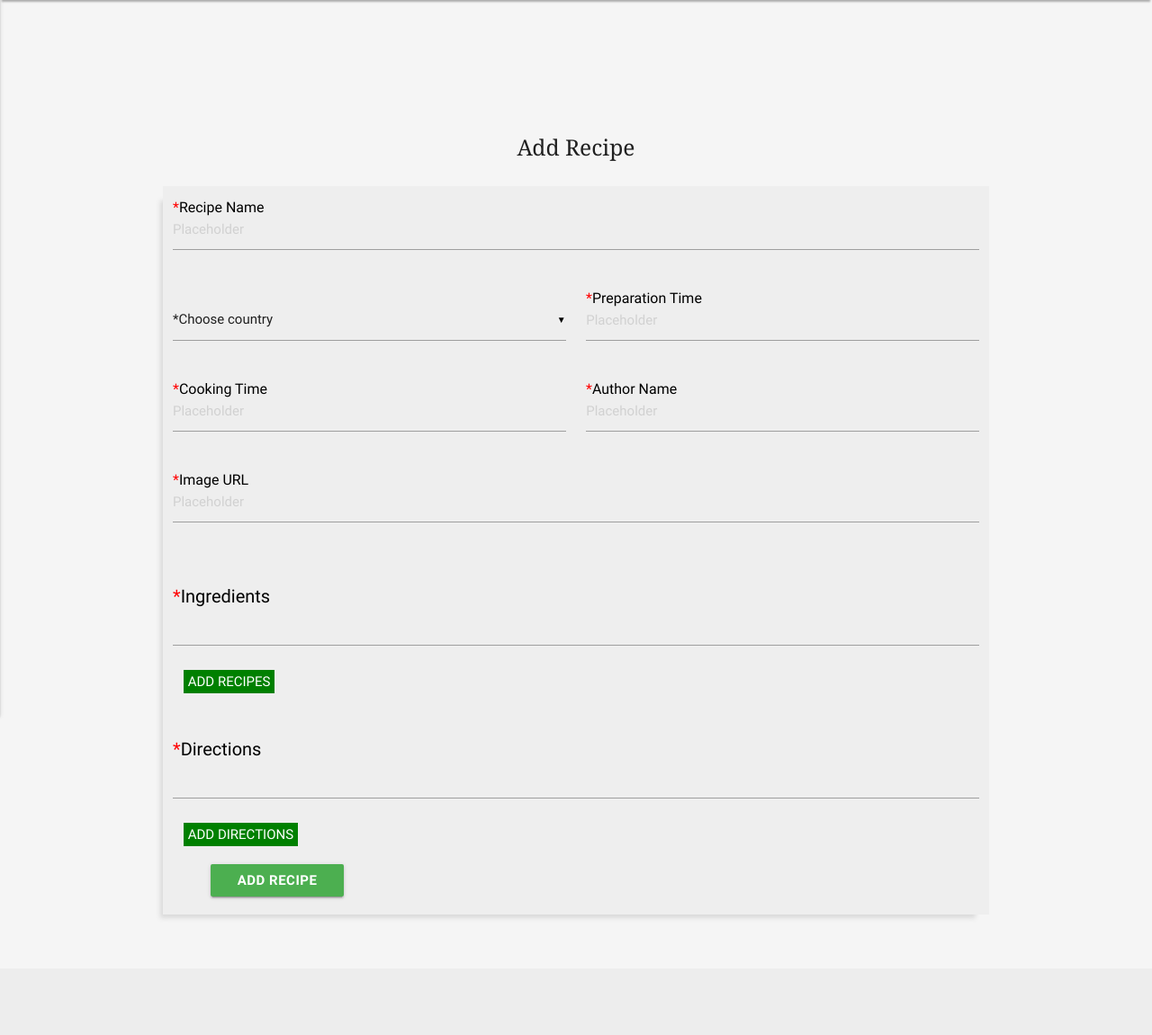
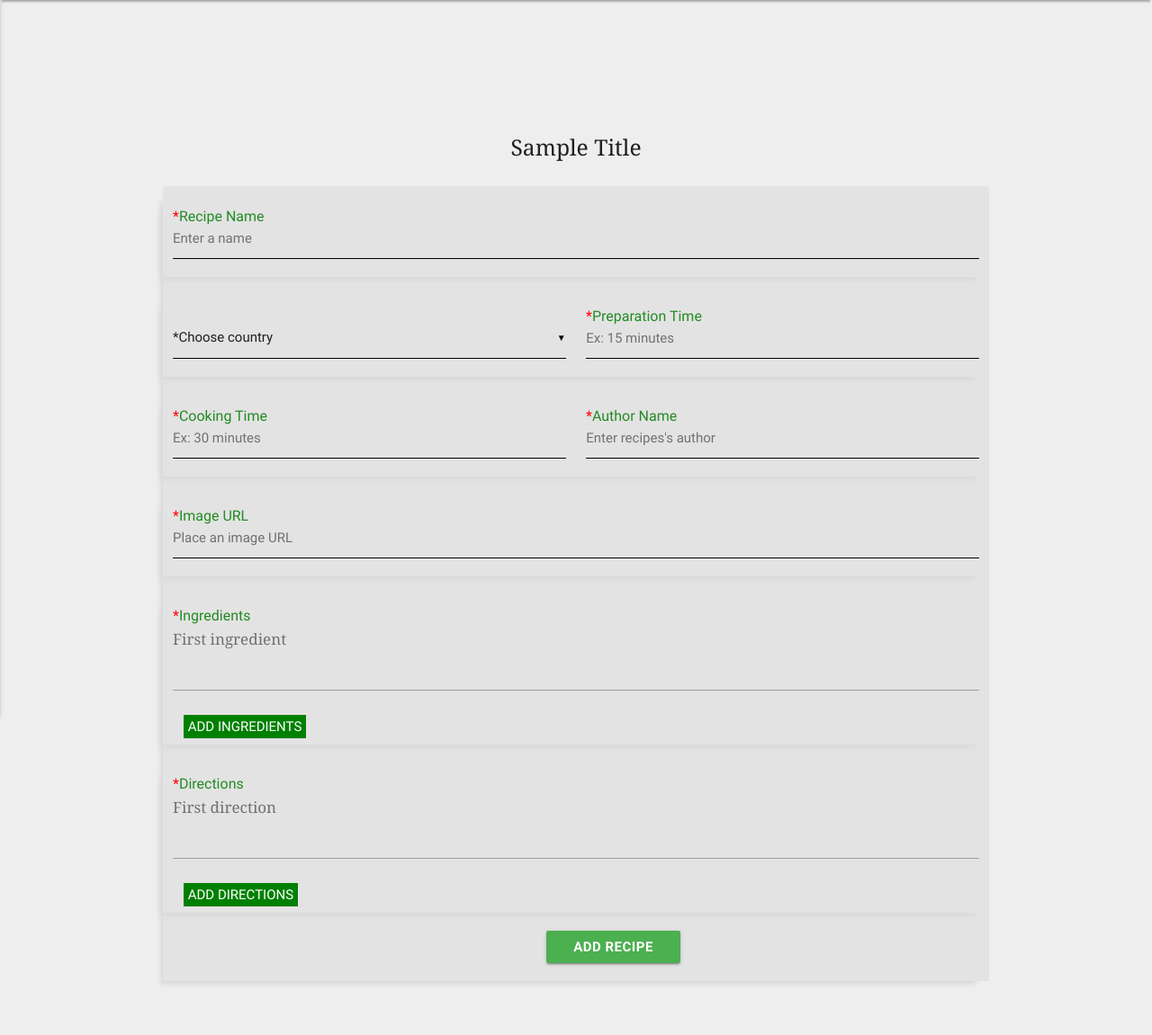
Before and after one commit to marcel-balint/easy-recipes, a Flask app: template templates/add_recipe.html in a window 1280 px wide. Shown: the part 64-1215 px from the top of the page at 90% size. Before the commit the page ends 1083 px from the top, so only its background shows below. Run offline with Flask 2, Linux system fonts and the light colour scheme; the template is opened without the code that fills it: most values are stand-ins (such as "Sample title", 1, 10 or a date in 2020); some libraries are stand-ins or nearby versions.

Commit message:
Changed the colors and fixed the 'add_recipe' form layout

```diff
--- a/app.py
+++ b/app.py
@@ -19,7 +19,8 @@ mongo = PyMongo(app)
 def home():
     _countries = mongo.db.countries.find()
     countries_list = [countries for countries in _countries]
-    return render_template('home.html', countries=countries_list)
+    recipes_nr = mongo.db.recipes.count()
+    return render_template('home.html', countries=countries_list, recipes_nr=recipes_nr)
 
 
 
@@ -40,7 +41,7 @@ def dispaly_recipe(recipe):
 def add_recipe():
     _countries = mongo.db.countries.find()
     country_list = [country for country in _countries]
-    return render_template('add_recipe.html', countries= country_list)
+    return render_template('add_recipe.html', countries= country_list, title="Add recipe")
 
 
 @app.route('/insert_recipe', methods=["POST"])
@@ -66,7 +67,7 @@ def edit_recipe(recipe):
     the_recipe = mongo.db.recipes.find_one({"_id": ObjectId(recipe)})
     _countries = mongo.db.countries.find()
     countries_list = [countries for countries in _countries]
-    return render_template("edit_recipe.html", recipe=the_recipe, countries=countries_list)
+    return render_template("edit_recipe.html", recipe=the_recipe, countries=countries_list, title="Edit recipe")
 
 
 
--- a/static/css/style.css
+++ b/static/css/style.css
@@ -1,5 +1,5 @@
 body {
-    background-color: #f5f5f5;
+    background-color: #eee;
 }
 
 /* ------- --------- navbar -----------------------*/
@@ -85,7 +85,6 @@ nav .button-collapse i {
 
 .author {
     background-color: #33CCCC;
-
 }
 
 .container {
@@ -93,7 +92,7 @@ nav .button-collapse i {
 }
 
 .card {
-    background-color: #eee;
+    background-color: #dadada;
     cursor: pointer;
     border-radius: 0px;
     box-shadow: none;
@@ -103,7 +102,6 @@ nav .button-collapse i {
 .card:hover {
     transform: scale(1.03);
     box-shadow: 0px 5px 10px #a7a7a7;
-    background-color: #dadada;
 }
 
 .card-image {
@@ -165,6 +163,13 @@ h1 {
     left: 30px;
 }
 
+.total {
+    position: relative;
+    top: -99px;
+    margin: 0 auto;
+    width: 110px;
+}
+
 /*--------------recipe page------------------------*/
 
 .box-recipe {
@@ -203,7 +208,7 @@ ul:not(.browser-default) {
     box-shadow: -9px 10px 5px -6px rgba(218, 218, 218, 1);
     margin-left: 30px;
     margin-right: 30px;
-    background-color: #eee
+    background-color: #e3e3e3;
 }
 
 .ol-list {
@@ -273,15 +278,24 @@ h5 {
 }
 
 /* ---------------add_recipe--------------*/
+input[type=text]:not(.browser-default) {
+    border-bottom: 1px solid #000;
+}
+
+::placeholder {
+  color: #000;
+  opacity: 0.5;
+}
 
 .input-field label {
     font-size: 20px;
-    color: #000;
+    color: #228b22;
 }
 
-.add-recipe-row {
+.add-recipe-row,
+.edit-recipe-row {
     box-shadow: -9px 10px 5px -6px rgba(218, 218, 218, 1);
-    background-color: #eee;
+    background-color: #e3e3e3;
 }
 
 .waves-effect {
@@ -292,6 +306,7 @@ h5 {
     padding-top: 10px;
 }
 
+.edit-recipe-heading,
 .add-recipe-heading {
     text-align: center;
     margin-bottom: 30px;
@@ -314,6 +329,7 @@ h5 {
     background-color: #fff;
     border: 1px solid #000;
 }
+
 button {
     margin-left: 23px;
     border: 0;
@@ -343,12 +359,32 @@ textarea.materialize-textarea {
     color: red;
 }
 
+#add,
+#add-directions{
+    margin-bottom: 7px;
+}
+
+@media (min-width:1100px) {
+    .total {
+        width: 130px;
+    }
+}
+
 @media (max-width:1200px) and (min-width:993px) {
     .container .row {
         margin-left: -85px;
         margin-right: -85px;
+        /* -85px     */
     }
     .container .add-recipe-row {
+        margin-left: auto;
+        margin-right: auto;
+    }
+    .add-recipe .add-recipe-row {
+        margin-left: auto;
+        margin-right: auto;
+    }
+    .edit-recipe .edit-recipe-row {
         margin-left: auto;
         margin-right: auto;
     }
--- a/templates/add_recipe.html
+++ b/templates/add_recipe.html
@@ -1,15 +1,15 @@
 {% extends 'base.html' %} {% block content %}
-<div class="container">
-    <h5 class="add-recipe-heading">Add recipe</h5>
+<div class="container add-recipe">
+    <h5 class="add-recipe-heading">{{ title }}</h5>
     <div class="row add-recipe-row">
         <form class="col s12" action="{{ url_for('insert_recipe') }}" method="POST">
-            <div class="row">
+            <div class="row  add-recipe-row">
                 <div class="input-field col s12 m12 l12">
-                    <input placeholder="Placeholder" id="recipe_name" type="text" name="recipe_name" class="validate" required>
-                    <label for="first_name"><span class="required">*</span>Recipe Name</label>
+                    <input placeholder="Enter a name" id="recipe_name" type="text" name="recipe_name" class="validate" required>
+                    <label for="recipe_name"><span class="required">*</span>Recipe Name</label>
                 </div>
             </div>
-            <div class="row">
+            <div class="row add-recipe-row">
                 <div class="input-field col s12 m6 l6">
                     <select id="category" name="country">
                      <option value="" disabled selected><span class="required">*</span>Choose country</option>
@@ -19,43 +19,45 @@
                     </select>
                 </div>
                 <div class="input-field col s12 m6 l6">
-                    <input placeholder="Placeholder" id="prep_time" type="text" name="prep_time" class="validate" required>
-                    <label for="first_name"><span class="required">*</span>Preparation Time</label>
+                    <input placeholder="Ex: 15 minutes" id="prep_time" type="text" name="prep_time" class="validate" required>
+                    <label for="prep_time"><span class="required">*</span>Preparation Time</label>
                 </div>
             </div>
-            <div class="row">
+            <div class="row add-recipe-row">
                 <div class="input-field col s12 m6 l6">
-                    <input placeholder="Placeholder" id="cook_time" type="text" name="cook_time" class="validate" required>
-                    <label for="first_name"><span class="required">*</span>Cooking Time</label>
+                    <input placeholder="Ex: 30 minutes" id="cook_time" type="text" name="cook_time" class="validate" required>
+                    <label for="cook_time"><span class="required">*</span>Cooking Time</label>
                 </div>
                 <div class="input-field col s12 m6 l6">
-                    <input placeholder="Placeholder" id="author" type="text" name="author" class="validate" required>
-                    <label for="first_name"><span class="required">*</span>Author Name</label>
+                    <input placeholder="Enter recipes's author" id="author" type="text" name="author" class="validate" required>
+                    <label for="author"><span class="required">*</span>Author Name</label>
                 </div>
             </div>
-            <div class="row">
+            <div class="row add-recipe-row">
                 <div class="input-field col s12 m12 l12">
-                    <input placeholder="Placeholder" id="image" type="text" name="image" class="validate" required>
-                    <label for="first_name"><span class="required">*</span>Image URL</label>
+                    <input placeholder="Place an image URL" id="image" type="text" name="image" class="validate" required>
+                    <label for="image"><span class="required">*</span>Image URL</label>
                 </div>
             </div>
-            <div class="row">
+            <div class="row add-recipe-row">
                 <div class="input-field col s12 m12 l12" id="ingredients">
-                    <textarea id="icon_prefix2" class="materialize-textarea" id="ingredients" name="ingredients" required></textarea>
-                    <label for="first_name"><span class="required">*</span>Ingredients</label>
+                    <textarea id="icon_prefix2" class="materialize-textarea" id="ingredients" placeholder="First ingredient" name="ingredients" required></textarea>
+                    <label for="ingredients"><span class="required">*</span>Ingredients</label>
                 </div>
-                <button id="add">Add Recipes</button>
+                <button id="add">Add Ingredients</button>
             </div>
-            <div class="row">
+            <div class="row add-recipe-row">
                 <div class="input-field col s12 m12 l12" id="directions">
-                    <textarea id="icon_prefix2" class="materialize-textarea" id="directions" name="directions" required></textarea>
-                    <label for="first_name"><span class="required">*</span>Directions</label>
+                    <textarea id="icon_prefix2" class="materialize-textarea" id="directions" placeholder="First direction" name="directions" required></textarea>
+                    <label for="directions"><span class="required">*</span>Directions</label>
                 </div>
                 <button id="add-directions">Add Directions</button>
             </div>
             <div class="row">
+                <p class="center-align">
                 <button class="btn waves-effect waves-light" type="submit" name="action">Add Recipe
             </button>
+            </p>
             </div>
         </form>
     </div>
--- a/templates/home.html
+++ b/templates/home.html
@@ -6,6 +6,7 @@
     </div>
 </div>
 <div class="container">
+    <p class="total">Total recipes: <strong>{{ recipes_nr }}</strong></p>
     <div class="row">
         {% for country in countries %}
         <a href="{{ url_for('show_recipes_by_country', country_recipes=country.country) }}">
```
Also changed, not shown: templates/edit_recipe.html (+27 -26 lines).
